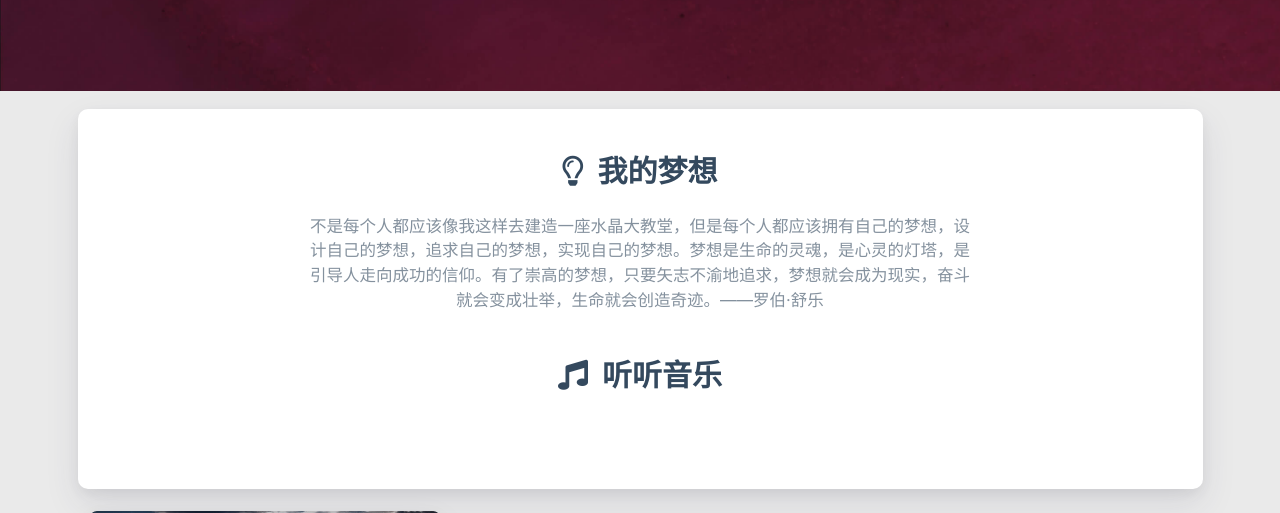
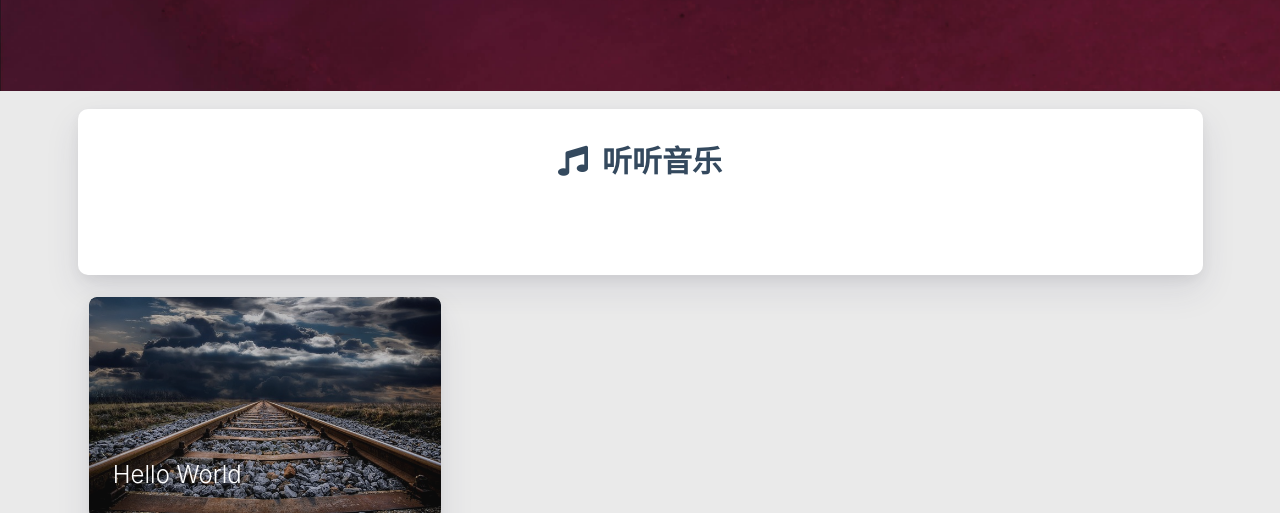
Before and after one commit to MadDiary/MadDiary.github.io, a plain HTML site: page index.html in a window 1280 px wide. Shown: the part 709-1222 px from the top of the page. Drawn offline with nearby package versions, Linux system fonts and the light colour scheme; some packages are replaced by stand-ins of ours; a script that the page names is missing.

Commit message:
Site updated: 2020-11-19 14:42:34

```diff
--- a/index.html
+++ b/index.html
@@ -454,20 +454,6 @@
             <div class="card">
                 <div class="card-content">
 
-                        <div class="dream">
-
-    <div class="title center-align">
-        <i class="far fa-lightbulb"></i>&nbsp;&nbsp;我的梦想
-    </div>
-
-    <div class="row">
-        <div class="col l8 offset-l2 m10 offset-m1 s10 offset-s1 center-align text">
-            不是每个人都应该像我这样去建造一座水晶大教堂，但是每个人都应该拥有自己的梦想，设计自己的梦想，追求自己的梦想，实现自己的梦想。梦想是生命的灵魂，是心灵的灯塔，是引导人走向成功的信仰。有了崇高的梦想，只要矢志不渝地追求，梦想就会成为现实，奋斗就会变成壮举，生命就会创造奇迹。——罗伯·舒乐
-        </div>
-    </div>
-</div>
-
-
 
 
                         <link rel="stylesheet" href="/libs/aplayer/APlayer.min.css">
```
Also changed, not shown: medias/avatar.jpg, medias/avatar1.jpg (added), medias/logo.png, medias/logo1.png (added).
